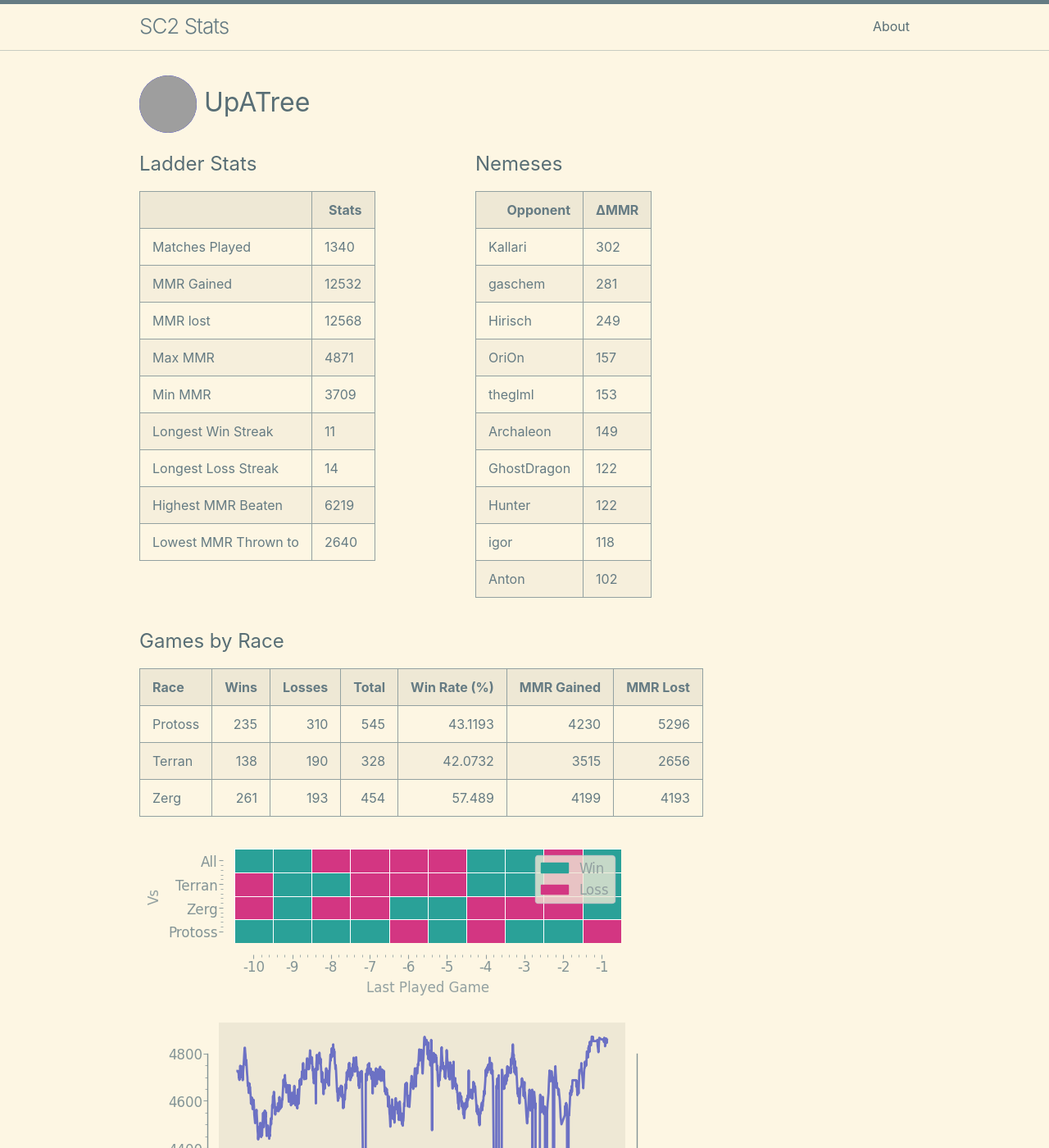
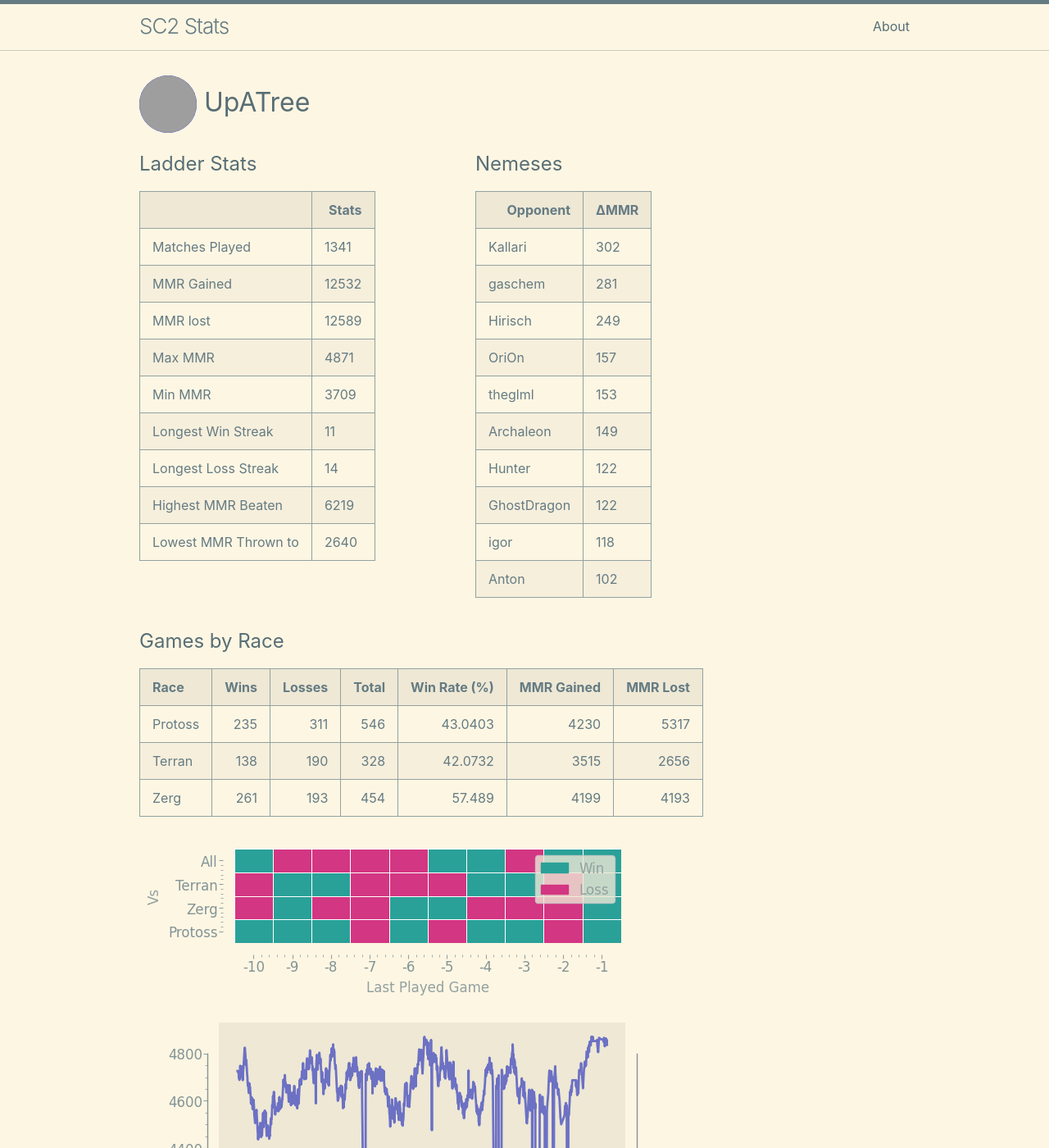
Before and after one commit to kylermurphy/UpATree, a Jekyll site: the page built from docs/index.md, in a window 1280 px wide and 1400 px high. Shown: the whole window at 82% size. Built offline with Jekyll 4.4.1, drawn with Linux system fonts in a browser that asks for light colours; grey boxes are pictures that could not be loaded.

Commit message:
running on push

```diff
--- a/docs/index.md
+++ b/docs/index.md
@@ -18,7 +18,7 @@ layout: home
   <tbody>
     <tr>
       <td>Matches Played</td>
-      <td>1340</td>
+      <td>1341</td>
     </tr>
     <tr>
       <td>MMR Gained</td>
@@ -26,7 +26,7 @@ layout: home
     </tr>
     <tr>
       <td>MMR lost</td>
-      <td>12568</td>
+      <td>12589</td>
     </tr>
     <tr>
       <td>Max MMR</td>
@@ -90,11 +90,11 @@ layout: home
       <td>149</td>
     </tr>
     <tr>
-      <td>GhostDragon</td>
+      <td>Hunter</td>
       <td>122</td>
     </tr>
     <tr>
-      <td>Hunter</td>
+      <td>GhostDragon</td>
       <td>122</td>
     </tr>
     <tr>
@@ -114,7 +114,7 @@ layout: home
 
 | Race    |   Wins |   Losses |   Total |   Win Rate (%) |   MMR Gained |   MMR Lost |
 |:--------|-------:|---------:|--------:|---------------:|-------------:|-----------:|
-| Protoss |    235 |      310 |     545 |        43.1193 |         4230 |       5296 |
+| Protoss |    235 |      311 |     546 |        43.0403 |         4230 |       5317 |
 | Terran  |    138 |      190 |     328 |        42.0732 |         3515 |       2656 |
 | Zerg    |    261 |      193 |     454 |        57.489  |         4199 |       4193 |
 
--- a/log.txt
+++ b/log.txt
@@ -552,3 +552,4 @@ Writing a log file 2025-03-19 17:48:00.
 Writing a log file 2025-03-19 18:32:14.
 Writing a log file 2025-03-19 18:52:03.
 Writing a log file 2025-03-19 19:18:39.
+Writing a log file 2025-03-19 19:31:44.
```
Also changed, not shown: docs/assets/MMR.png, docs/assets/daily.png, docs/assets/gm_hist.png, docs/assets/r_wrt.png, 1 other file.
